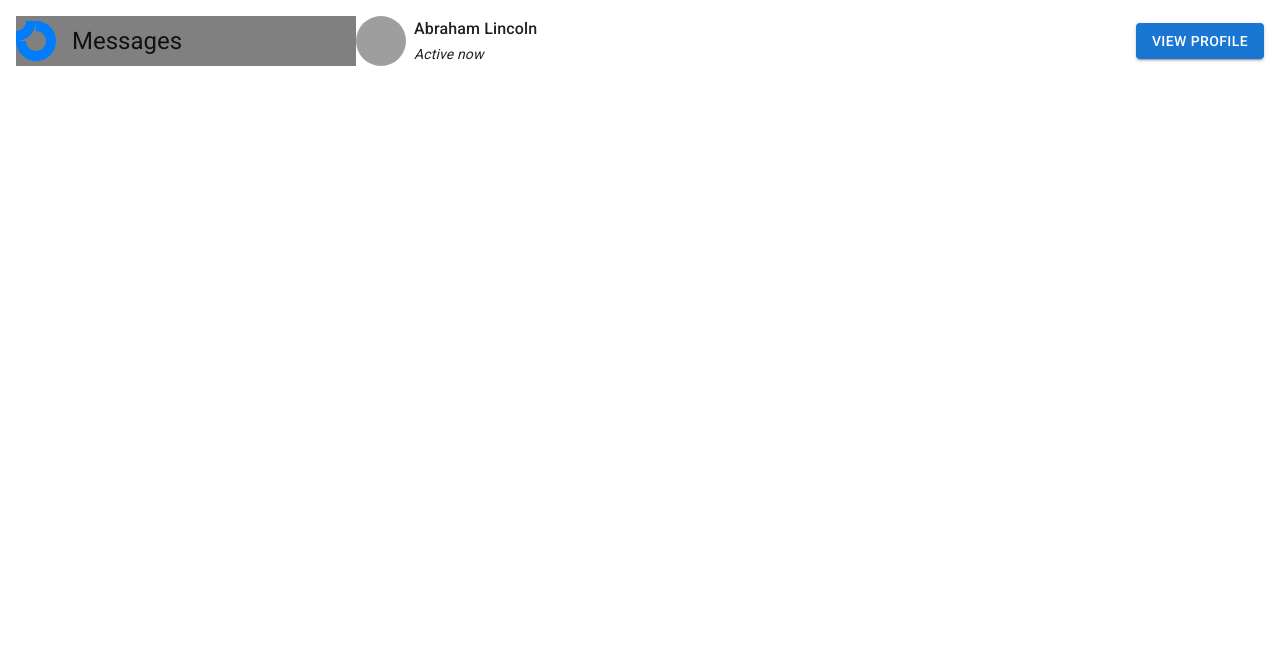
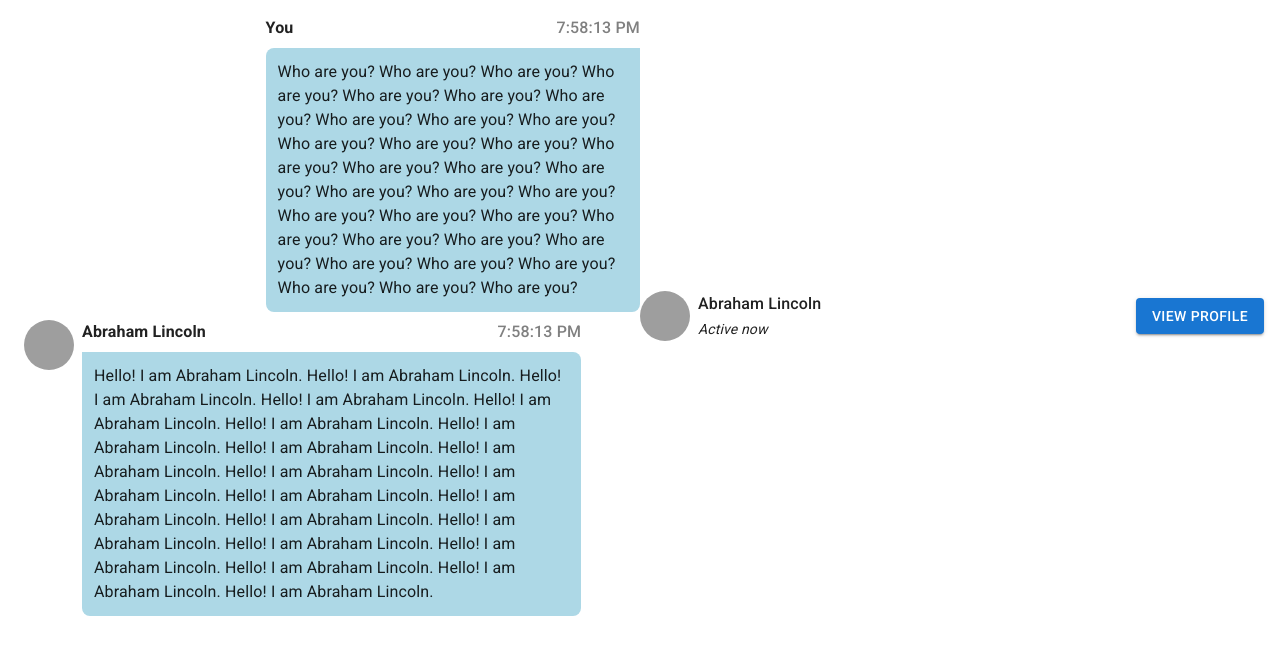
Before and after one commit to tuheli/historical-figures-openai, a React (Vite) app in the folder client/: page /chat in a window 1280 px wide. Shown: the top 654 px of the page. Built offline with nearby package versions, Linux system fonts and the light colour scheme; grey boxes are pictures that could not be loaded.

Commit message:
Rendering messages on screen

```diff
--- a/client/src/components/chat-with-historical-figure/Messages.tsx
+++ b/client/src/components/chat-with-historical-figure/Messages.tsx
@@ -1,20 +1,34 @@
-import { Box, Stack, Typography } from "@mui/material";
+import { Stack } from "@mui/material";
+import { MessageFromMe } from "./MessageFromMe";
+import { MessageFromOther } from "./MessageFromOther";
+import { useHistoricalFigure } from "../../hooks/useHistoricalFigure";
 
 export const Messages = () => {
+  const figure = useHistoricalFigure();
+
   return (
-    <>
-      <Stack
-        sx={{
-          bgcolor: "grey",
-          flexDirection: "row",
-          alignItems: "center",
-          gap: 2,
-          width: 340,
-        }}
-      >
-        <Box component="img" src="logoipsum-296.svg" />
-        <Typography variant="h5">Messages</Typography>
-      </Stack>
-    </>
+    <Stack
+      sx={{
+        flex: 1,
+        gap: 1,
+      }}
+    >
+      {figure?.messages.map((message) => {
+        const isFromMe = message.sender === "me";
+
+        return (
+          <>
+            {isFromMe && <MessageFromMe key={message.id} message={message} />}
+            {!isFromMe && (
+              <MessageFromOther
+                key={message.id}
+                message={message}
+                historicalFigure={figure}
+              />
+            )}
+          </>
+        );
+      })}
+    </Stack>
   );
 };
```
